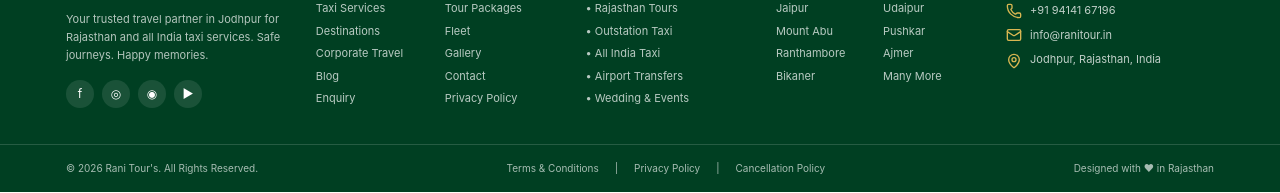
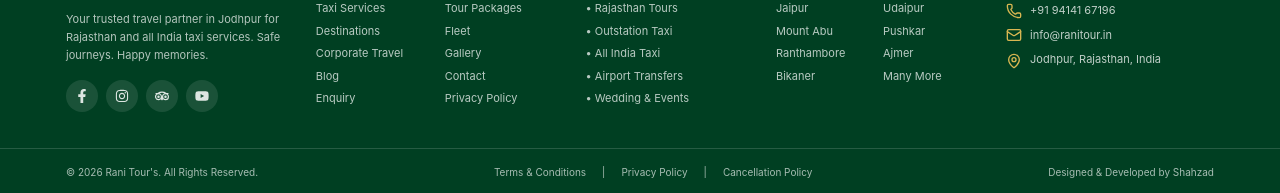
Before and after one commit to Shahzadkhanks19/rani-tours, a Next.js app: page / in a window 1280 px wide. Shown: the part 2125-2318 px from the top of the page. Built offline with nearby package versions, Linux system fonts and the light colour scheme.

Commit message:
Use proper social icons and update footer credit

```diff
--- a/components/layout/footer.tsx
+++ b/components/layout/footer.tsx
@@ -1,10 +1,19 @@
 import Image from "next/image";
 import Link from "next/link";
 import { Mail, MapPin, Phone } from "lucide-react";
+import { FaFacebookF, FaInstagram, FaYoutube } from "react-icons/fa";
+import { SiTripadvisor } from "react-icons/si";
 
 const quickLinks = ["Home", "About Us", "Taxi Services", "Tour Packages", "Destinations", "Fleet", "Corporate Travel", "Gallery", "Blog", "Contact", "Enquiry", "Privacy Policy"];
 const services = ["Local Taxi", "Rajasthan Tours", "Outstation Taxi", "All India Taxi", "Airport Transfers", "Wedding & Events"];
 const destinations = ["Jodhpur", "Jaisalmer", "Jaipur", "Udaipur", "Mount Abu", "Pushkar", "Ranthambore", "Ajmer", "Bikaner", "Many More"];
+
+const socialLinks = [
+  { label: "Facebook", href: "#", icon: FaFacebookF },
+  { label: "Instagram", href: "#", icon: FaInstagram },
+  { label: "Tripadvisor", href: "#", icon: SiTripadvisor },
+  { label: "YouTube", href: "#", icon: FaYoutube },
+] as const;
 
 export function Footer() {
   return (
@@ -13,7 +22,13 @@ export function Footer() {
         <div>
           <div className="flex items-center gap-3"><Image src="/rani-tours-icon.svg" alt="Rani Tour's logo" width={48} height={48} /><div><div className="font-serif text-2xl font-bold">Rani Tour&apos;s</div><div className="text-[9px] text-white/70">Your Tour Expert</div></div></div>
           <p className="mt-4 text-[11px] leading-[18px] text-white/70">Your trusted travel partner in Jodhpur for Rajasthan and all India taxi services. Safe journeys. Happy memories.</p>
-          <div className="mt-4 flex gap-2">{["f", "◎", "◉", "▶"].map((item) => <span key={item} className="grid h-7 w-7 place-items-center rounded-full bg-white/10 text-xs">{item}</span>)}</div>
+          <div className="mt-4 flex gap-2">
+            {socialLinks.map(({ label, href, icon: Icon }) => (
+              <a key={label} href={href} aria-label={label} className="grid h-8 w-8 place-items-center rounded-full bg-white/10 text-white/85 transition hover:bg-[#d8b752] hover:text-[#003f22]">
+                <Icon className="h-3.5 w-3.5" />
+              </a>
+            ))}
+          </div>
         </div>
 
         <FooterGroup title="Quick Links"><div className="grid grid-cols-2 gap-x-5 gap-y-1.5">{quickLinks.map((item) => <Link key={item} href={item === "Home" ? "/" : `/${item.toLowerCase().replaceAll(" ", "-")}`} className="text-[11px] text-white/72 hover:text-white">{item}</Link>)}</div></FooterGroup>
@@ -33,7 +48,7 @@ export function Footer() {
         <div className="mx-auto flex max-w-[1180px] flex-col gap-3 px-4 py-4 text-[10px] text-white/65 sm:flex-row sm:items-center sm:justify-between">
           <span>© 2026 Rani Tour&apos;s. All Rights Reserved.</span>
           <div className="flex flex-wrap gap-4"><Link href="/terms-and-conditions">Terms & Conditions</Link><span>|</span><Link href="/privacy-policy">Privacy Policy</Link><span>|</span><Link href="/cancellation-policy">Cancellation Policy</Link></div>
-          <span>Designed with ♥ in Rajasthan</span>
+          <span>Designed &amp; Developed by Shahzad</span>
         </div>
       </div>
     </footer>
```
